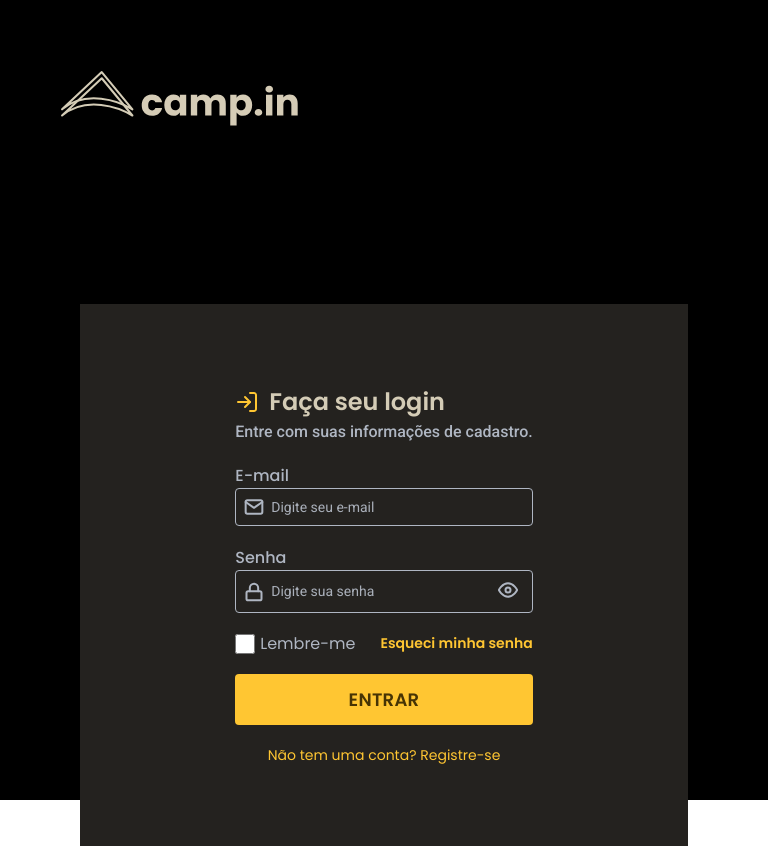
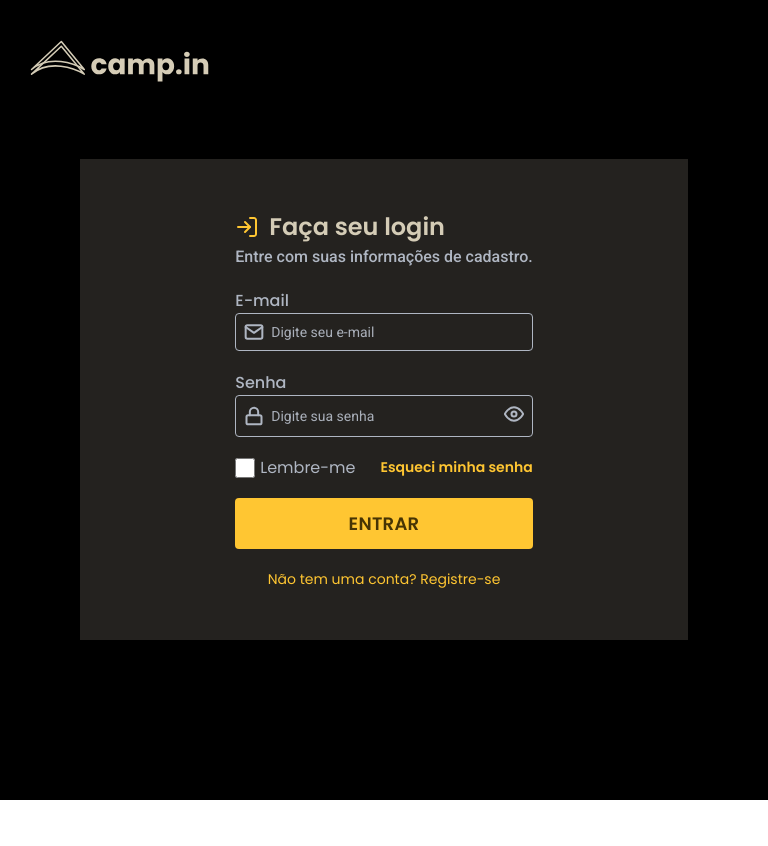
Before and after one commit to milennapalacio/login-form, a plain HTML site: page index.html in a window 768 px wide. After the commit the page ends 800 px from the top, so only its background shows below. Drawn offline with Linux system fonts and the light colour scheme.

Commit message:
correção do layout da página e textarea do input de e-mail

```diff
--- a/assets/css/style.css
+++ b/assets/css/style.css
@@ -118,6 +118,13 @@
   align-items: center;
 }
 
+input:-webkit-autofill,
+textarea:-webkit-autofill,
+select:-webkit-autofill {
+  -webkit-text-fill-color: #868686;
+  -webkit-box-shadow: 0 0 0px 1000px #24221f inset;
+}
+
 .senha {
   background-color: transparent;
   border: none;
@@ -199,13 +206,11 @@
   }
 
   .logo img {
-    height: 140px;
-    margin: 30px;
+    height: 125px;
   }
 
   .form {
-    padding: 80px 0px;
-    margin: 100px 80px;
+    padding: 50px 0px;
   }
 }
 
--- a/index.html
+++ b/index.html
@@ -54,9 +54,9 @@
                   required
                 />
                 <div>
-                  <button class="senha" onclick="clicou()">
+                  <span class="senha" onclick="clicou()">
                     <img src="assets/images/eye.svg" alt="eye" />
-                  </button>
+                  </span>
                 </div>
               </div>
             </div>
```
